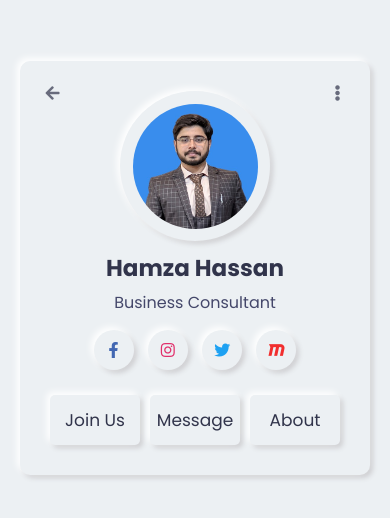
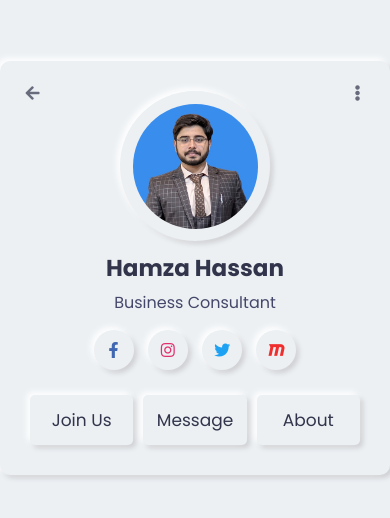
Before and after one commit to Junaid383/Hamza-Portfolio, a plain HTML site: page index.html in a window 390 px wide. Shown: the part 154-672 px from the top of the page. Drawn offline with Linux system fonts and the light colour scheme.

Commit message:
Update style.css
Media Querry Added

```diff
--- a/css/style.css
+++ b/css/style.css
@@ -230,6 +230,12 @@ body {
     opacity: 1;
     pointer-events: auto;
 }
+@media only screen and (max-width:500px) {
+    /* For mobile phones: */
+    .wrapper {
+      width: 100%;
+    }
+  }
 
 
 /* */
```
